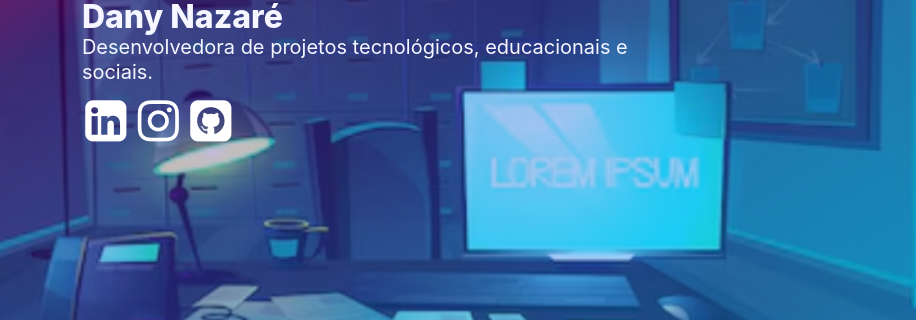
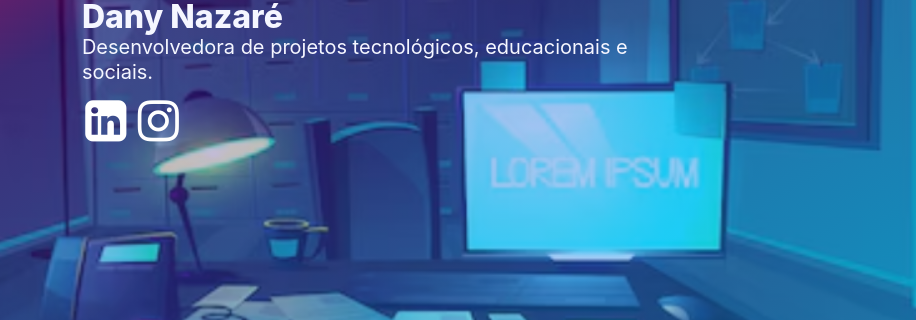
Before and after one commit to danynazaretech/danynazare, a plain HTML site: page index.html in a window 1280 px wide. Shown: the part 329-649 px from the top of the page, 364-1280 px from the left. Drawn offline with Linux system fonts and the light colour scheme; a script that the page names is missing.

Commit message:
Update index.html

```diff
--- a/index.html
+++ b/index.html
@@ -93,11 +93,11 @@
                 <i class="fa fa-instagram fa-2x icon-hover"></i>
               </span>
             </a>
-            <a href="https://github.com/danynazaretech" target="_blank" class="btn p-3 ">
+            <!--<a href="https://github.com/danynazaretech" target="_blank" class="btn p-3 ">
               <span class="icon " >
                 <i class="fa fa-github-square fa-2x icon-hover" ></i>
               </span>
-            </a>
+            </a>-->
           </div>
         </div>
       </div>
```
